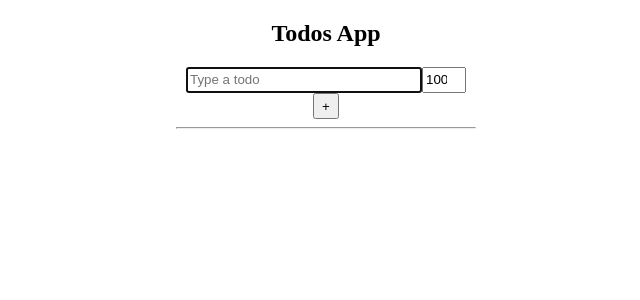
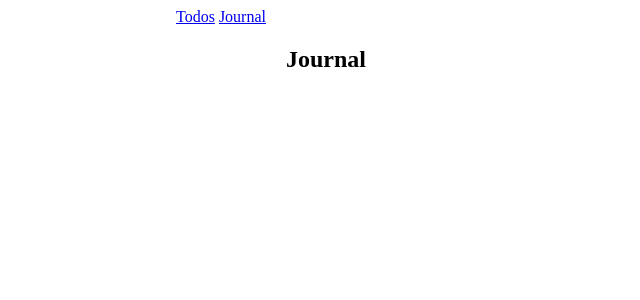
Before and after one commit to alejo4373/todos_react_redux, a React (Create React App) app: page /journal in a window 1280 px wide. Shown: the top 300 px of the page, without its empty margins (314-954 px from the left). Built offline with nearby package versions, Linux system fonts and the light colour scheme.

Commit message:
frontend journal route

```diff
--- a/src/App.js
+++ b/src/App.js
@@ -1,13 +1,22 @@
 import React, { Component } from 'react';
 import './styles/App.css';
+import { Switch, Route, Link } from 'react-router-dom';
 
 import TodosContainer from './containers/TodosContainer';
+import JournalContainer from './containers/JournalContainer';
 
 class App extends Component {
   render() {
     return (
       <div className="App">
-        <TodosContainer />
+        <nav>
+          <Link to='/todos' >Todos</Link>{' '}
+          <Link to='/journal'>Journal</Link>
+        </nav>
+        <Switch>
+          <Route path='/todos' component={TodosContainer } />
+          <Route path='/journal' component={JournalContainer } />
+        </Switch>
       </div>
     );
   }
--- /dev/null
+++ b/src/containers/JournalContainer.jsx
@@ -0,0 +1,20 @@
+import React, { Component } from 'react';
+
+class JournalContainer extends Component {
+  constructor(props) {
+    super(props);
+    this.state = {
+      text: ''
+    }
+  }
+
+  render() {
+    return (
+      <div>
+        <h2>Journal </h2>
+      </div>
+    )
+  }
+}
+
+export default JournalContainer
--- a/src/index.js
+++ b/src/index.js
@@ -3,5 +3,13 @@ import ReactDOM from 'react-dom';
 import App from './App';
 import store from './store';
 import { Provider } from 'react-redux';
+import { BrowserRouter } from 'react-router-dom';
 
-ReactDOM.render(<Provider store={store}><App /></Provider>, document.getElementById('root'));
+ReactDOM.render(
+  <BrowserRouter>
+    <Provider store={store}>
+      <App />
+    </Provider>
+  </BrowserRouter>,
+  document.getElementById('root')
+);
```
